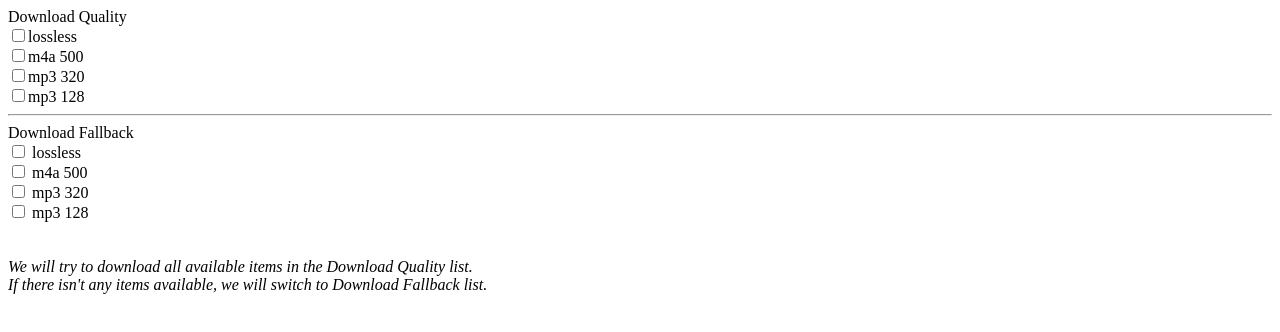
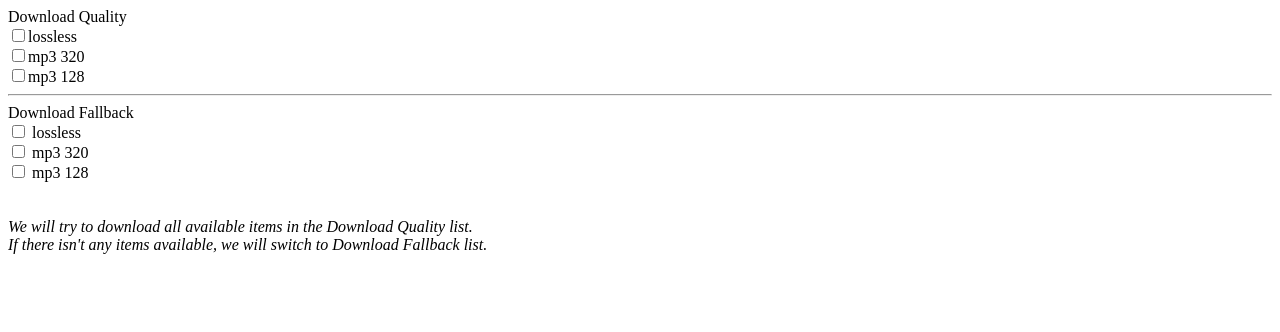
Before and after one commit to Lana-personal-projects/CSN-downloader, a browser extension: page src/options/index.html in a window 1280 px wide. Drawn offline with Linux system fonts and the light colour scheme.

Commit message:
remove the m4a option

```diff
--- a/src/options/index.html
+++ b/src/options/index.html
@@ -15,7 +15,6 @@
 <body>
 <label class='d-block'>Download Quality</label>
 <div class='d-block'><input id='flac' name='quality' type='checkbox'><label for='flac'>lossless</label></div>
-<div class='d-block'><input id='m4a' name='quality' type='checkbox'><label for='m4a'>m4a 500</label></div>
 <div class='d-block'><input id='320' name='quality' type='checkbox'><label for='320'>mp3 320</label></div>
 <div class='d-block'><input id='128' name='quality' type='checkbox'><label for='128'>mp3 128</label></div>
 <hr>
@@ -23,10 +22,6 @@
 <div class='d-block'>
     <input id='fallback-flac' name='fallback-quality' type='checkbox'>
     <label for='fallback-flac'>lossless</label>
-</div>
-<div class='d-block'>
-    <input id='fallback-m4a' name='fallback-quality' type='checkbox'>
-    <label for='fallback-m4a'>m4a 500</label>
 </div>
 <div class='d-block'>
     <input id='fallback-320' name='fallback-quality' type='checkbox'>
```
Also changed, not shown: src/csn-embedded.js (+1 -10 lines).
